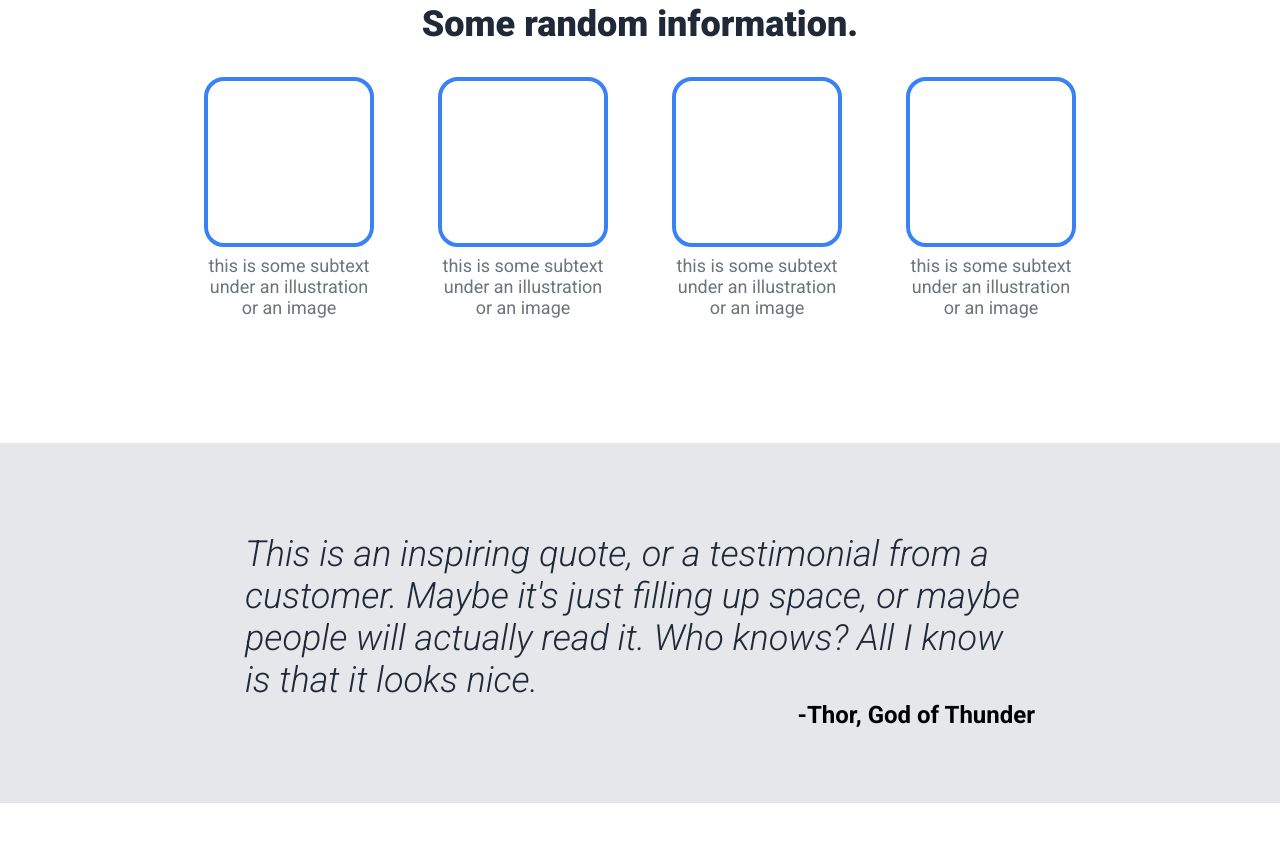
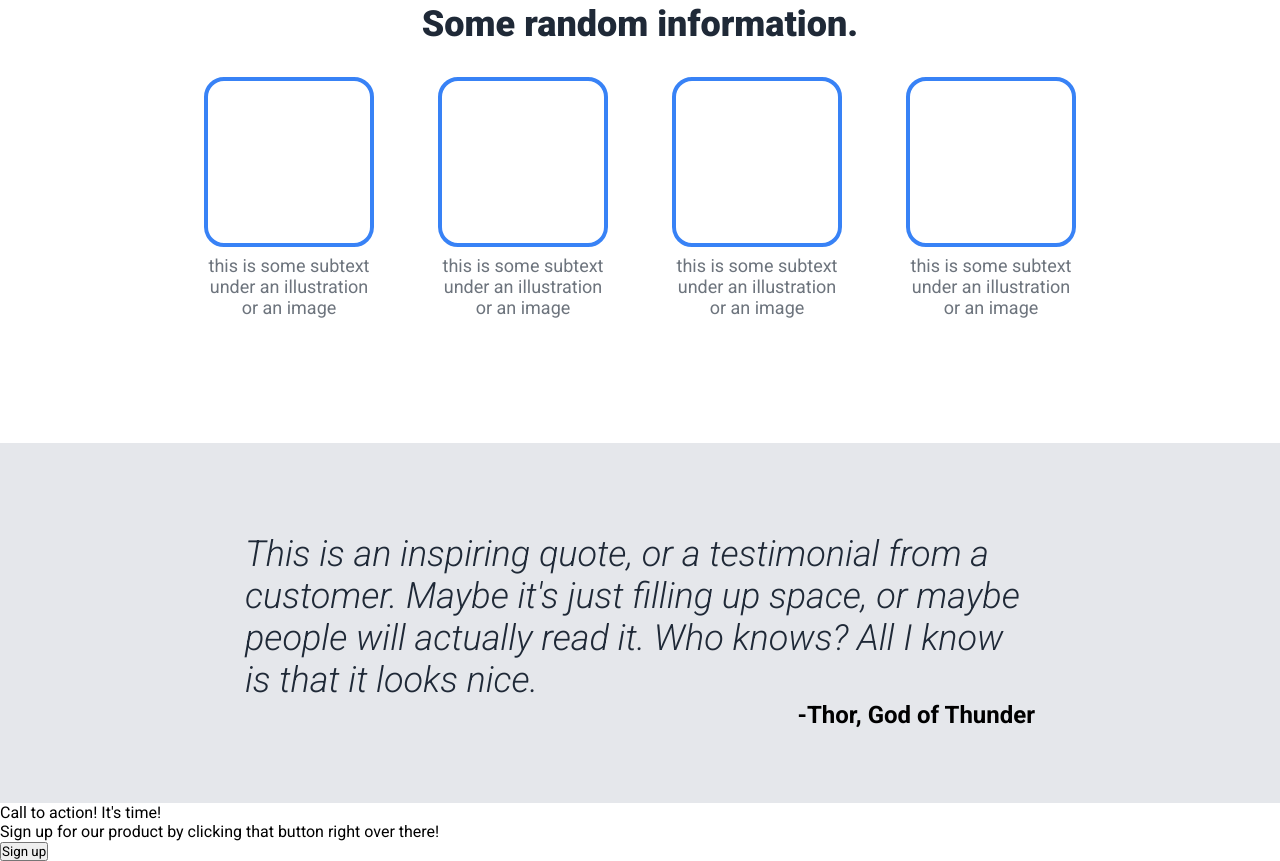
Before and after one commit to Pavlovic-Stefan/odin-landing-page, a plain HTML site: page index.html in a window 1280 px wide. Shown: the part 527-1388 px from the top of the page. Before the commit the page ends 1330 px from the top, so only its background shows below. Drawn offline with Linux system fonts and the light colour scheme.

Commit message:
Add Call to action section / html only

```diff
--- a/index.html
+++ b/index.html
@@ -141,7 +141,22 @@
 
     <div class="call-to-action">
 
+        <div class="cta-container">
 
+            <div class="cta-blue-container">
+
+                <div class="cta-text-container">
+
+                    <p class="one">Call to action! It's time!</p>
+                    <p class="two">Sign up for our product by clicking that button right over there!</p>
+
+                </div>
+
+                <button>Sign up</button>
+
+            </div>
+
+        </div>
 
     </div>
 
```
